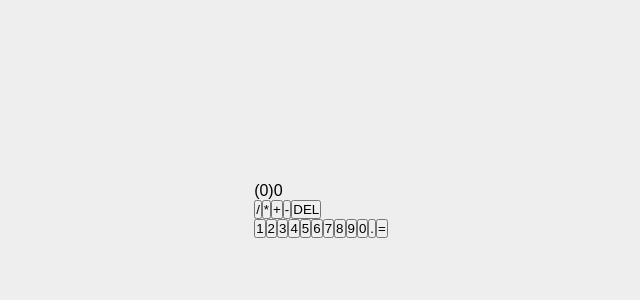
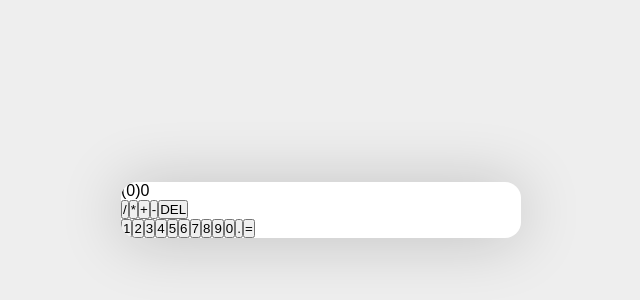
Before and after one commit to Lamtammy1515/react_calculator, a React (Create React App) app: page / in a window 1280 px wide. Shown: the part 190-490 px from the top of the page, without its empty margins (319-959 px from the left). Built offline with nearby package versions, Linux system fonts and the light colour scheme.

Commit message:
styling added to calulator itself

```diff
--- a/src/index.css
+++ b/src/index.css
@@ -22,3 +22,12 @@
   align-items: center;
   justify-content: center;
 }
+
+.calculator {
+  width: 100%;
+  max-width: 400px;
+  background-color: #FFF;
+  border-radius: 16px;
+  overflow: hidden;
+  box-shadow: 0px 2px 64px rgba(0, 0, 0, 0.2);
+}
```
